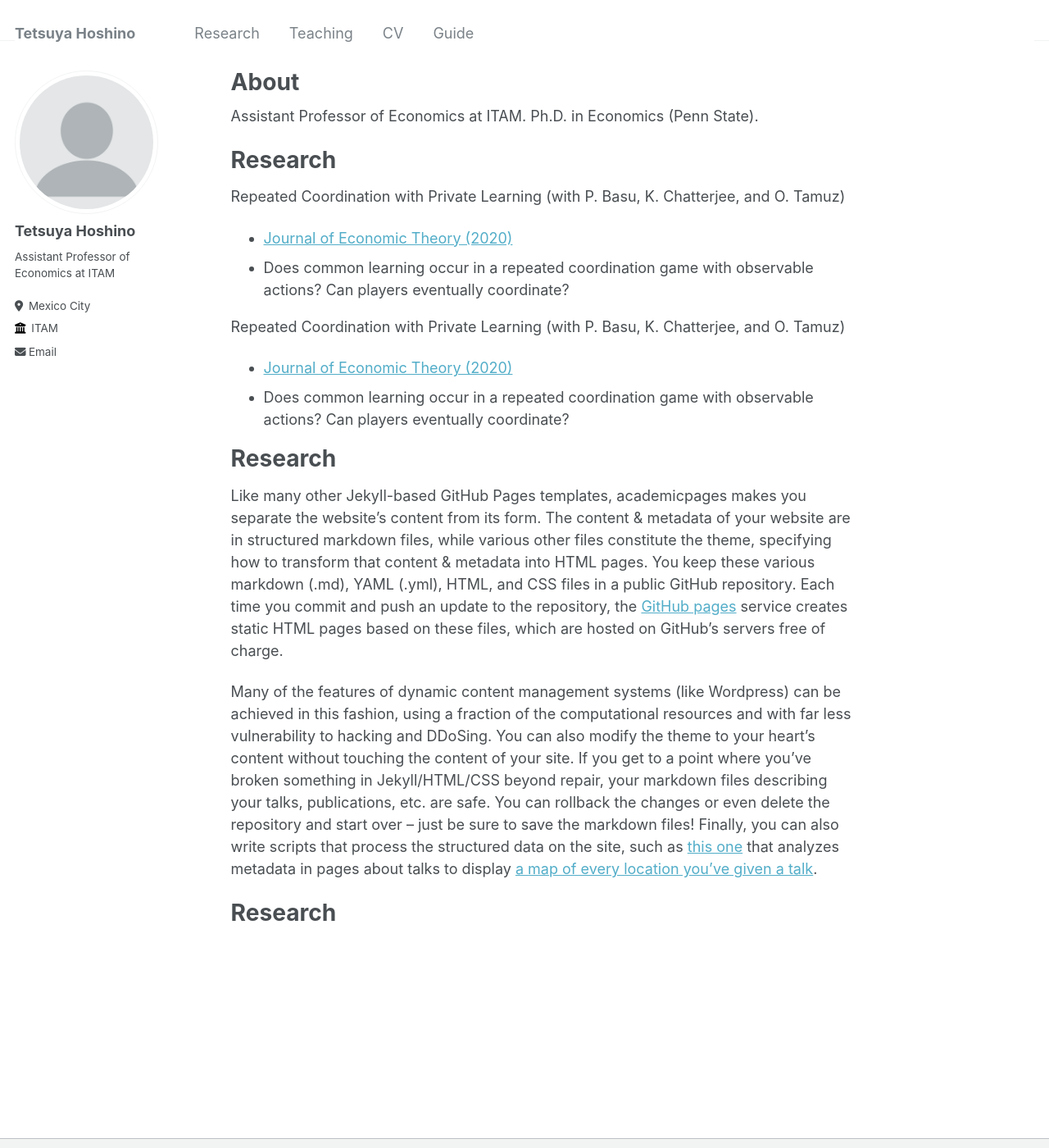
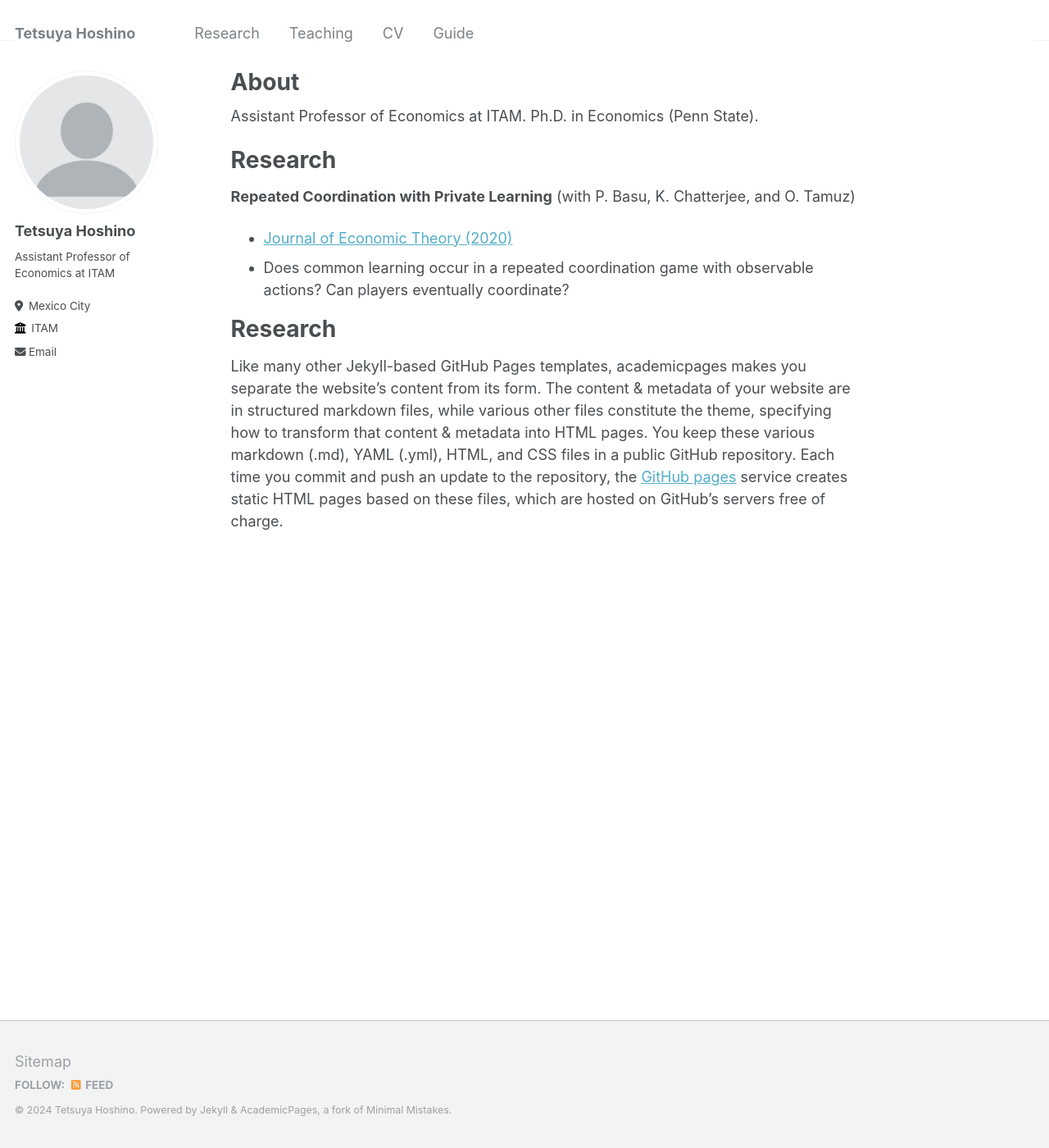
Before and after one commit to tetsuyahoshino137/tetsuyahoshino137.github.io, a Jekyll site: the page built from _pages/about.md, in a window 1280 px wide and 1400 px high. Shown: the whole window at 82% size. Built offline with Jekyll 4.4.1, drawn with Linux system fonts in a browser that asks for light colours.

Commit message:
Update about.md

```diff
--- a/_pages/about.md
+++ b/_pages/about.md
@@ -11,19 +11,10 @@ Assistant Professor of Economics at ITAM. Ph.D. in Economics (Penn State).
 
 Research
 ======
-Repeated Coordination with Private Learning (with P. Basu, K. Chatterjee, and O. Tamuz)
+**Repeated Coordination with Private Learning** (with P. Basu, K. Chatterjee, and O. Tamuz)
 - [Journal of Economic Theory (2020)](https://www.sciencedirect.com/science/article/pii/S0022053120300995)
 - Does common learning occur in a repeated coordination game with observable actions? Can players eventually coordinate?
-
-Repeated Coordination with Private Learning (with P. Basu, K. Chatterjee, and O. Tamuz)
-  - [Journal of Economic Theory (2020)](https://www.sciencedirect.com/science/article/pii/S0022053120300995)
-  - Does common learning occur in a repeated coordination game with observable actions? Can players eventually coordinate?
 
 Research
 ======
 Like many other Jekyll-based GitHub Pages templates, academicpages makes you separate the website's content from its form. The content & metadata of your website are in structured markdown files, while various other files constitute the theme, specifying how to transform that content & metadata into HTML pages. You keep these various markdown (.md), YAML (.yml), HTML, and CSS files in a public GitHub repository. Each time you commit and push an update to the repository, the [GitHub pages](https://pages.github.com/) service creates static HTML pages based on these files, which are hosted on GitHub's servers free of charge.
-
-Many of the features of dynamic content management systems (like Wordpress) can be achieved in this fashion, using a fraction of the computational resources and with far less vulnerability to hacking and DDoSing. You can also modify the theme to your heart's content without touching the content of your site. If you get to a point where you've broken something in Jekyll/HTML/CSS beyond repair, your markdown files describing your talks, publications, etc. are safe. You can rollback the changes or even delete the repository and start over -- just be sure to save the markdown files! Finally, you can also write scripts that process the structured data on the site, such as [this one](https://github.com/academicpages/academicpages.github.io/blob/master/talkmap.ipynb) that analyzes metadata in pages about talks to display [a map of every location you've given a talk](https://academicpages.github.io/talkmap.html).
-
-Research
-======
```
